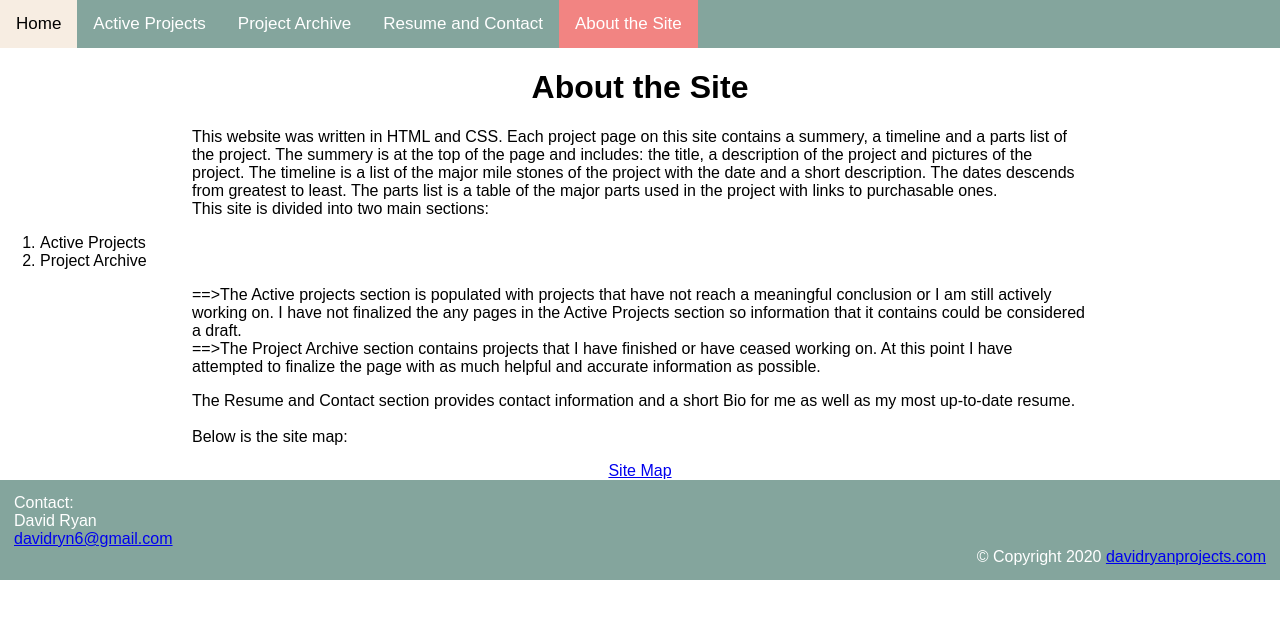
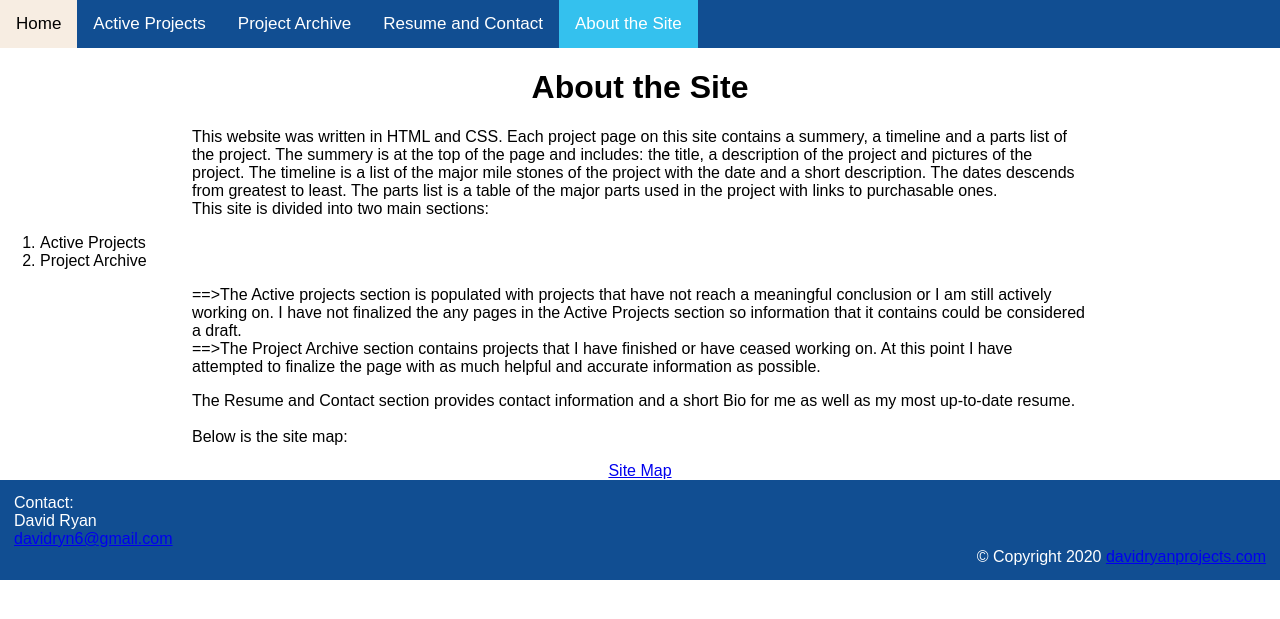
Before and after one commit to dj-ryan/davidryan-website, a PHP site: page /about.html in a window 1280 px wide. Shown: the top 619 px of the page. Run offline with PHP 8.4, Linux system fonts and the light colour scheme.

Commit message:
color change

```diff
--- a/css/style.css
+++ b/css/style.css
@@ -43,7 +43,7 @@ h1 {
 }
 
 .timeline h1 {
-  color: #f2f2f2;
+  color: #114e92;
   text-align: center;
 }
 
@@ -60,7 +60,7 @@ h1 {
 
 .topnav {
   overflow: hidden;
-  background-color: #84a59d;
+  background-color: #114e92;
 }
 
 .topnav a {
@@ -78,12 +78,12 @@ h1 {
 }
 
 .topnav a.active {
-  background-color: #f28482;
+  background-color: #34c1ee;
   color: white;
 }
 
 .summery-box {
-  border: 2px solid #84a59d;
+  border: 2px solid #114e92;
   border-radius: 15px;
   margin: 20px;
   text-align: left;
@@ -97,13 +97,13 @@ h1 {
 }
 
 .summery-box:hover {
-  background-color: #f7ede2;
+  background-color: #0f8ddd;
 }
 
 footer {
   position: relative;
   text-align: right;
   padding: 14px 14px;
-  background-color: #84a59d;
+  background-color: #114e92;
   color: white;
 }
```
